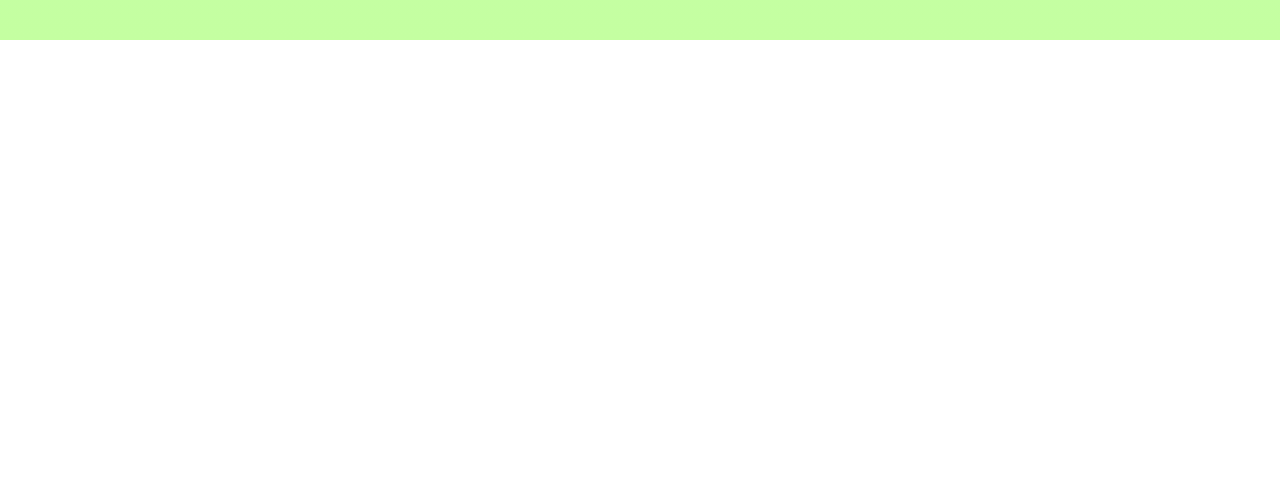
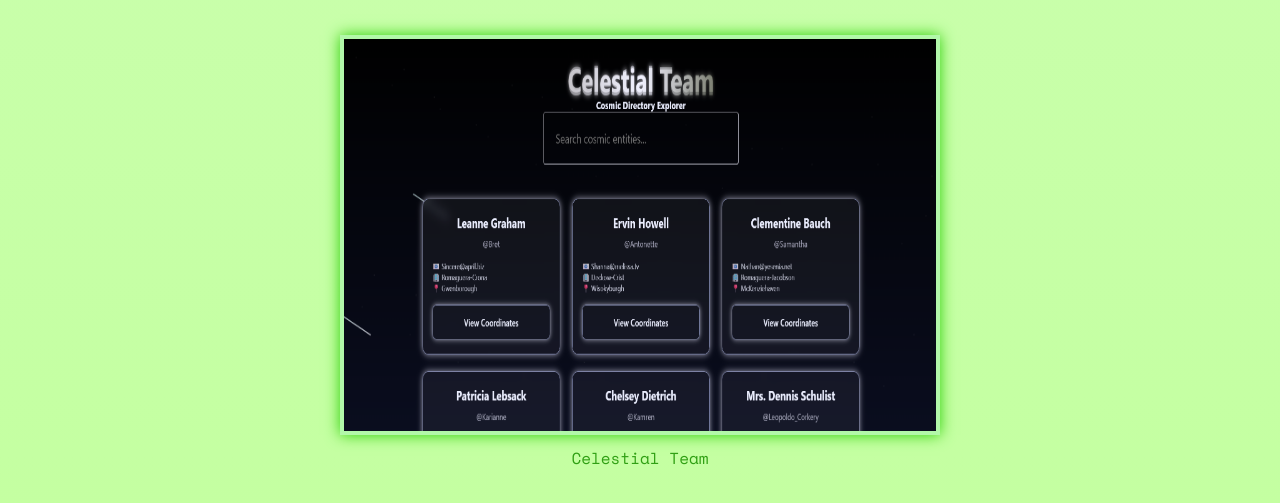
Before and after one commit to cawkei/IT103-FA1-portfolio, a plain HTML site: page index.html in a window 1280 px wide. Shown: the part 3219-3722 px from the top of the page. Before the commit the page ends 3259 px from the top, so only its background shows below. Drawn offline with nearby package versions, Linux system fonts and the light colour scheme.

Commit message:
Update index.html to include new project
Added a new project 'Celestial Team' to the portfolio.

```diff
--- a/index.html
+++ b/index.html
@@ -86,6 +86,12 @@
                 </a>
                 <label>Email Checker</label>
             </li>
+            <li>
+                <a href="https://cavan-m1.vercel.app/" target="_blank" title="Click to open page!">
+                    <img src="imgs/Celestial Team.png" alt="Celestial Team">
+                </a>
+                <label>Celestial Team</label>
+            </li>
         </ul>
     </section>
     <script src="script.js"></script>
```
